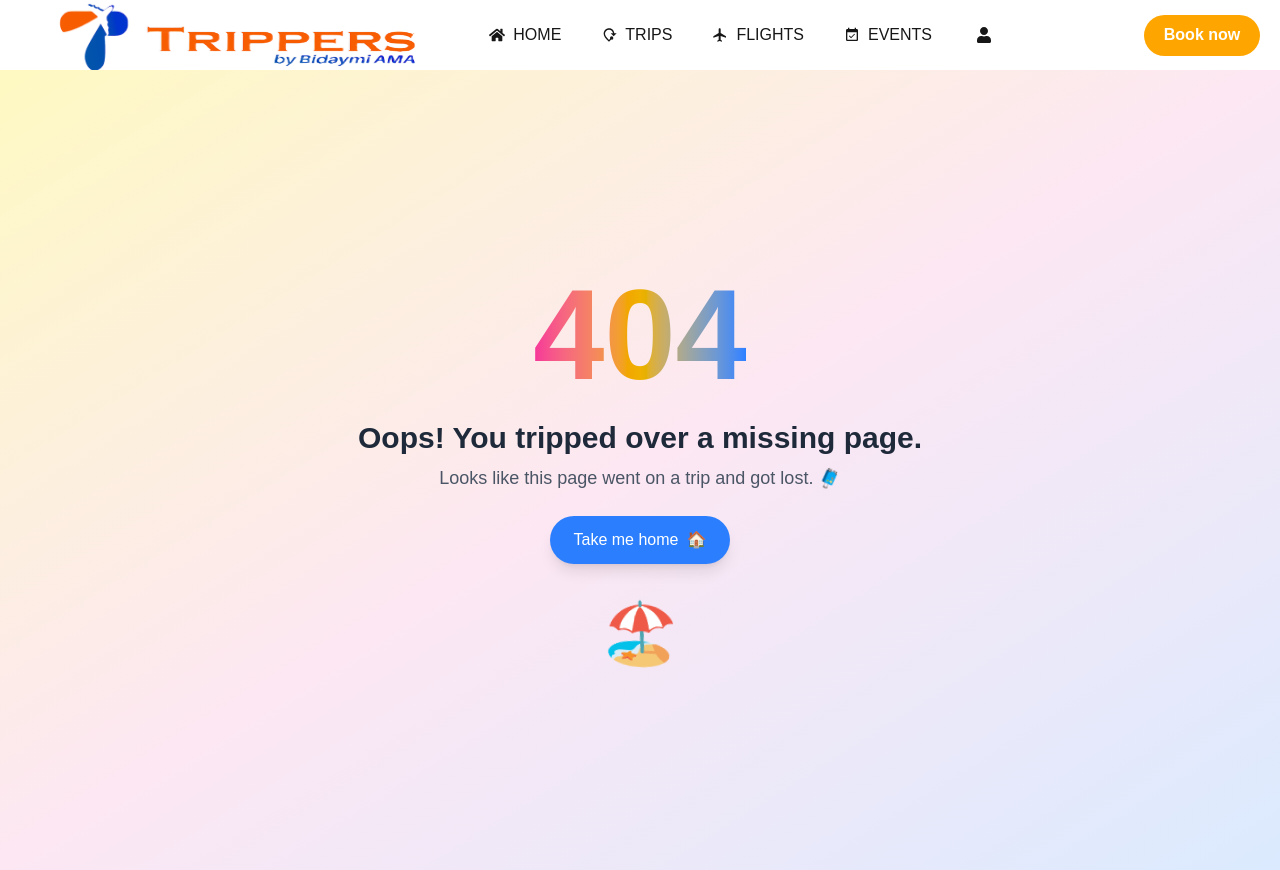
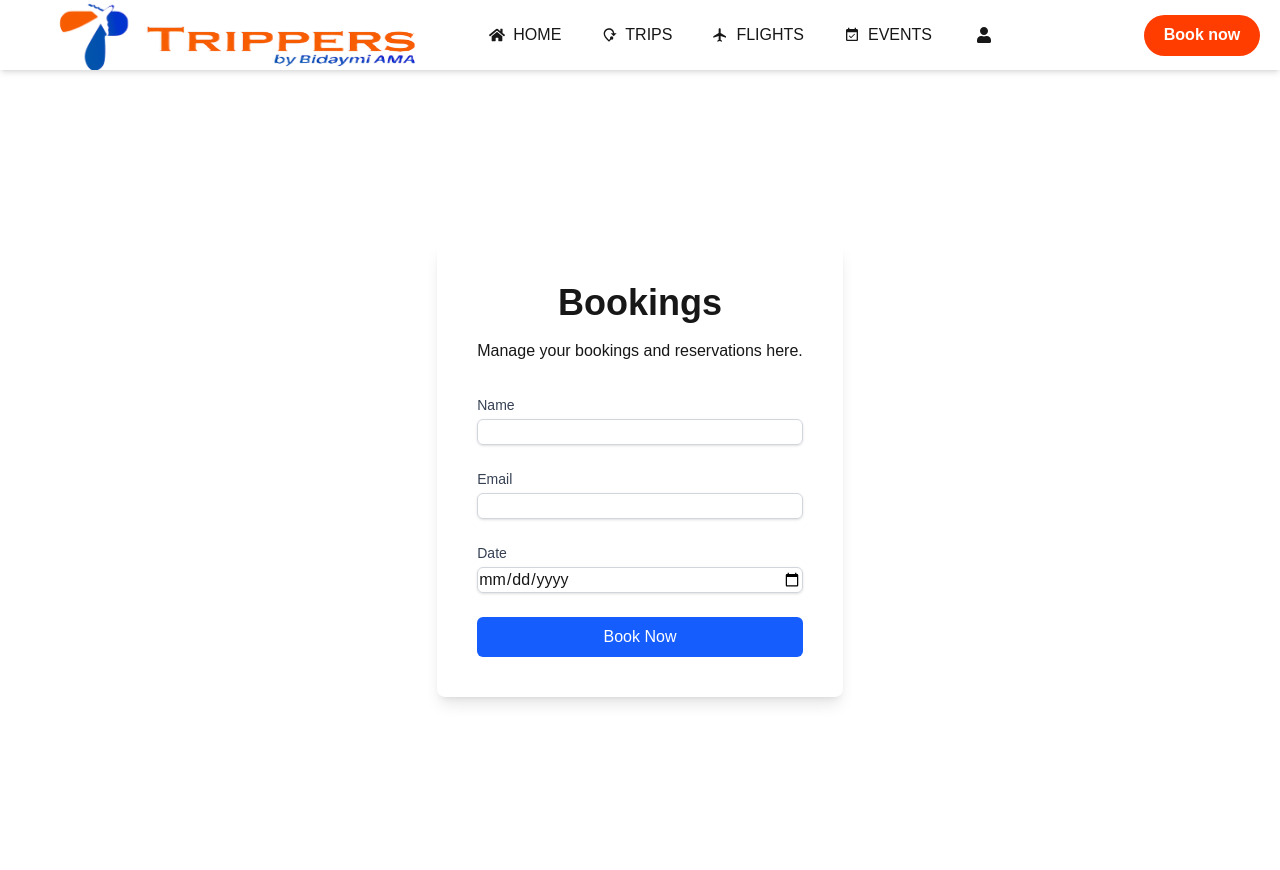
Before and after one commit to Buttons-Tech/trippers-app, a Next.js app: page /bookings in a window 1280 px wide. Before the commit this address had no page. Built offline with nearby package versions, Linux system fonts and the light colour scheme.

Commit message:
bookig page done

```diff
--- /dev/null
+++ b/app/bookings/page.tsx
@@ -0,0 +1,19 @@
+import React from 'react'
+import BookingForm from '../components/BookingForm'
+
+const Bookings = () => {
+  return (
+    <>
+    <div className='bg-[url("/img/bookings_bg.jpg")] bg-cover bg-center h-screen flex items-center justify-center'>
+      <div className='bg-white bg-opacity-80 p-10 rounded-lg shadow-lg'>
+        <h1 className='text-4xl font-bold text-center'>Bookings</h1>
+        <p className='mt-4 text-center'>Manage your bookings and reservations here.</p>
+        <BookingForm/>
+
+    </div>
+    </div>
+    </>
+  )
+}
+
+export default Bookings
--- /dev/null
+++ b/app/components/BookingForm.tsx
@@ -0,0 +1,28 @@
+import React from 'react'
+
+const BookingForm = () => {
+  return (
+    <>
+        <div>
+
+            <form className='mt-8 space-y-6'>
+                <div>
+                    <label htmlFor="name" className='block text-sm font-medium text-gray-700'>Name</label>
+                    <input type="text" id="name" name="name" required className='mt-1 block w-full border border-gray-300 rounded-md shadow-sm focus:ring-indigo-500 focus:border-indigo-500'/>
+                </div>
+                <div>
+                    <label htmlFor="email" className='block text-sm font-medium text-gray-700'>Email</label>
+                    <input type="email" id="email" name="email" required className='mt-1 block w-full border border-gray-300 rounded-md shadow-sm focus:ring-indigo-500 focus:border-indigo-500'/>
+                </div>
+                <div>
+                    <label htmlFor="date" className='block text-sm font-medium text-gray-700'>Date</label>
+                    <input type="date" id="date" name="date" required className='mt-1 block w-full border border-gray-300 rounded-md shadow-sm focus:ring-indigo-500 focus:border-indigo-500'/>
+                </div>
+                <button type="submit" className='w-full py-2 px-4 bg-blue-600 text-white rounded-md hover:bg-blue-700'>Book Now</button>
+            </form>
+        </div>
+    </>
+  )
+}
+
+export default BookingForm
--- a/app/components/Navbar.jsx
+++ b/app/components/Navbar.jsx
@@ -63,8 +63,8 @@ const Navbar = () => {
           <Link href="/users" className='p-4 flex items-center rounded-full space-x-2 hover:cursor-pointer hover:bg-[#fcdea6] hover:text-[#454694] '>
             <FaUser />
           </Link>
-          <Link href="/booking">
-            <button className="w-[116px] h-[41px] bg-[#FFA500] font-bold text-white ml-30 rounded-full">
+          <Link href="/bookings">
+            <button className="w-[116px] h-[41px] bg-[#FF3D00] font-bold text-white ml-30 rounded-full hover: cursor-pointer ">
               Book now
             </button>
           </Link>
--- a/app/flights/page.tsx
+++ b/app/flights/page.tsx
@@ -1,7 +1,6 @@
 // This is the main page for the flights listing
 // It will be used to display the list of flights
-// import trippers1 from '../../public/img/tripperslogo1.png'
-// import trippers2 from '../../public/img/tripperslogo2.png'
+
 import flight from '../../public/img/TakeOff.png'
 import tours from '../../public/img/Tour-bus.png'
 import hotels from '../../public/img/Hotel-Star.png'
--- a/app/page.tsx
+++ b/app/page.tsx
@@ -1,6 +1,6 @@
 
 
-// import Navbar from "./components/Navbar";
+
 import Hero from "./components/Herosection";
 import Categories from "./components/Categories";
 import Catalog from "./components/Catalogue";
--- a/app/trips/page.tsx
+++ b/app/trips/page.tsx
@@ -1,7 +1,6 @@
 // This is the main page for the trips listing
 // It will be used to display the list of trips
-// import trippers1 from '../../public/img/tripperslogo1.png'
-// import trippers2 from '../../public/img/tripperslogo2.png'
+
 import flight from '../../public/img/TakeOff.png'
 import tours from '../../public/img/Tour-bus.png'
 import hotels from '../../public/img/Hotel-Star.png'
```
Also changed, not shown: public/img/bookings.jpg (added), 1 other file (tests, documents, lock files or other folders).
